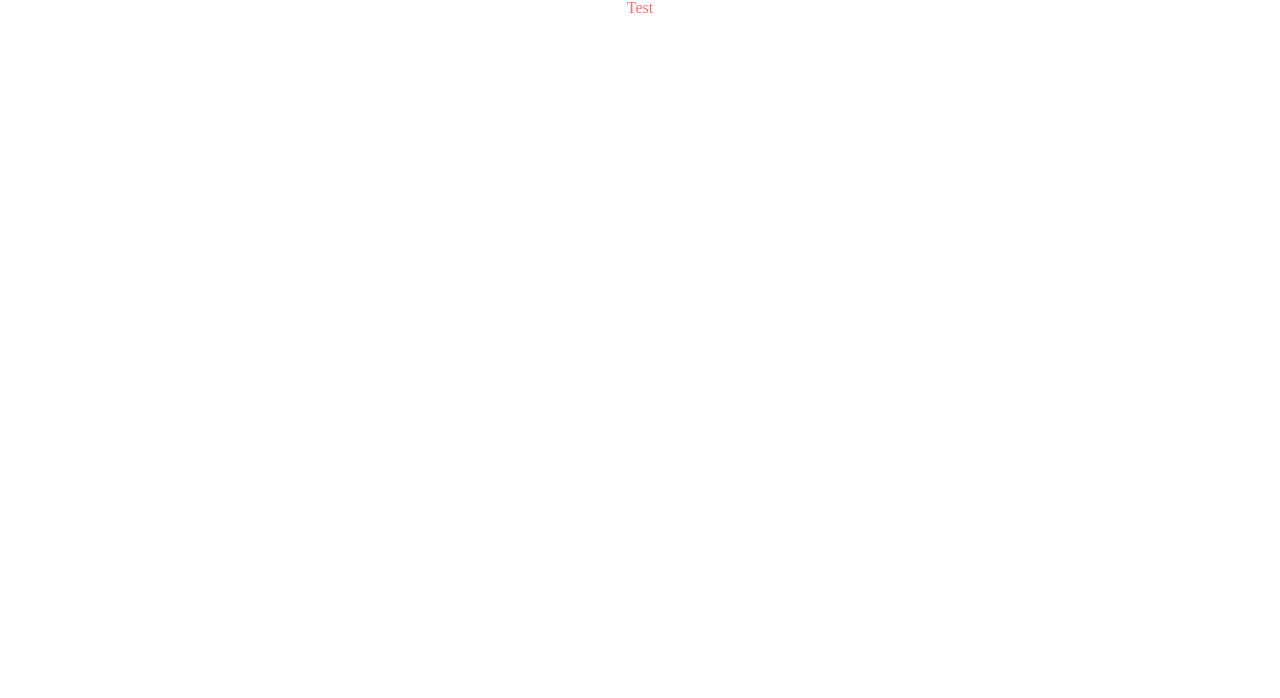
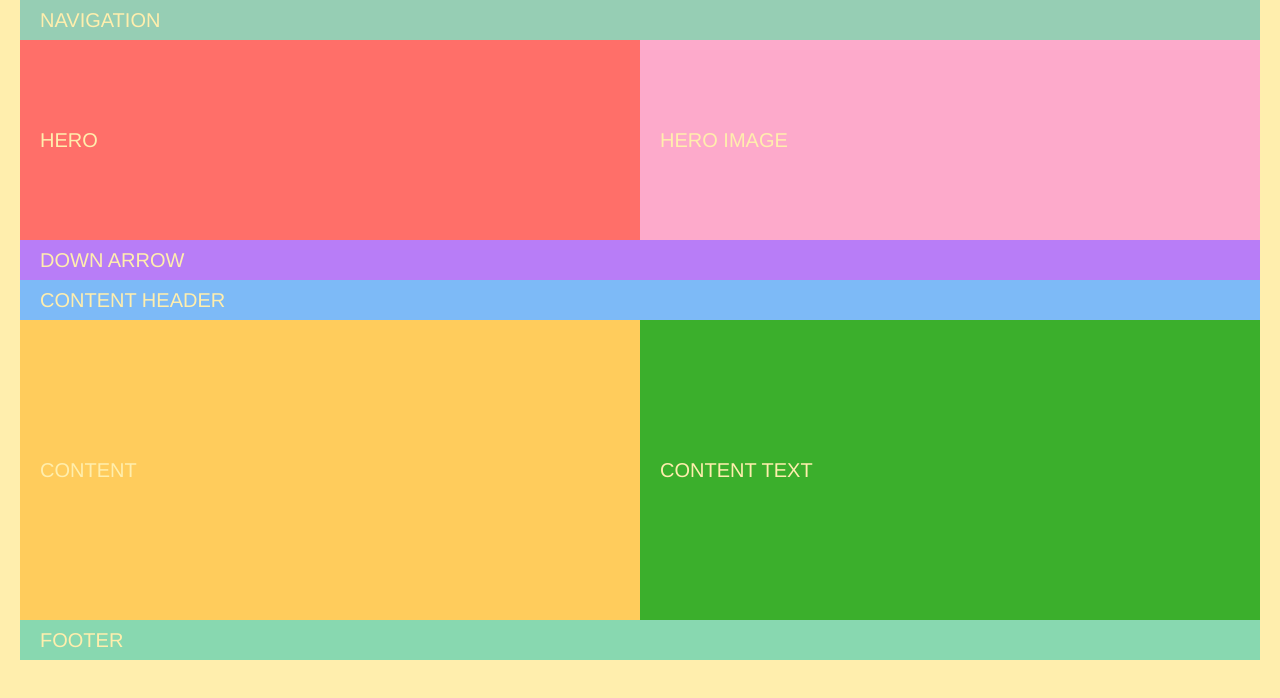
Before and after one commit to lilyw1220/lilywportfolio.github.io, a plain HTML site: page index.html in a window 1280 px wide. Drawn offline with nearby package versions, Linux system fonts and the light colour scheme.

Commit message:
april2nd

```diff
--- a/css/style.css
+++ b/css/style.css
@@ -1,4 +1,157 @@
-h1 {
+/* basic styling */
+.navigation {
+    background-color: #96ceb4;
+}
+
+.hero {
+    background-color: #ff6f69;
+}
+
+.heroimage {
+  background-color: #fdaacb;
+}
+
+.downarrow {
+  background-color: #b87df7;
+}
+
+.contentheader {
+  background-color: #7dbaf7;
+}
+
+.content {
+    background-color: #ffcc5c;
+}
+
+.contenttext {
+    background-color: #3baf2c;
+}
+
+.footer {
+    background-color: #88d8b0;
+}
+
+.title {
     color: #ff6f69;
+    background-color: #ffeead;
     text-align: center;
+    padding: 3rem 0 1rem;
+    margin: 0rem
 }
+
+.wrapper > div {
+    padding-left: 2rem;
+    color: #ffeead;
+    display: flex;
+    align-items: center;
+    font-size: 2rem;
+}
+
+.row > div {
+    padding-left: 2rem;
+    color: #ffeead;
+    display: flex;
+    align-items: center;
+    font-size: 2rem;
+}
+
+.row > .content  {
+    height: 10rem;
+}
+
+html {
+    padding: 0 1rem;
+    margin: 0 1rem;
+}
+
+body > .row {
+    margin: 0rem;
+}
+
+.row > .hero  {
+    height: 10rem;
+}
+
+.row > .navigation {
+    height: 4rem;
+}
+
+.row > .footer {
+    height: 4rem;
+}
+
+html, body  {
+    background: #ffeead;
+    font-size: 10px;
+}
+
+/* grid styling */
+.wrapper {
+    display: grid;
+    grid-template-columns: repeat(12, 1fr);
+    grid-template-rows: 4rem 20rem 4rem 4rem 30rem 4rem;
+}
+
+.navigation {
+    grid-column: span 12;
+}
+
+.hero {
+    grid-column: span 6;
+}
+
+
+.heroimage {
+  grid-column: span 6;
+}
+
+.downarrow {
+  grid-column: span 12;
+}
+
+.contentheader {
+  grid-column: span 12;
+}
+
+.content {
+    grid-column: span 6;
+}
+
+.contenttext {
+    grid-column: span 6;
+}
+
+.footer {
+    grid-column: span 12;
+}
+
+@media screen and (max-width: 480px) {
+
+  .wrapper {
+      display: grid;
+      grid-template-columns: repeat(12, 1fr);
+      grid-template-rows: 4rem 20rem 30rem 4rem 4rem 25rem 30rem 4rem;
+  }
+
+    .navigation {
+        grid-column: span 12;
+    }
+
+    .hero {
+
+        grid-column: span 12;
+    }
+
+    .heroimage {
+
+        grid-column: span 12;
+    }
+
+    .content {
+        grid-column: span 12;
+    }
+
+    .contenttext {
+      grid-column: span 12;
+    }
+}
--- a/index.html
+++ b/index.html
@@ -1,13 +1,23 @@
-<html></<!DOCTYPE html>
-<html lang="en" dir="ltr">
+<!DOCTYPE html>
+<html>
   <head>
+    <meta charset="utf-8">
+    <meta name="viewport" content="width=device-width, initial-scale=1.0">
     <link rel="stylesheet" href="css/reset.css">
     <link rel="stylesheet" href="css/style.css">
-    <meta charset="utf-8">
+    <link rel="stylesheet" href="https://maxcdn.bootstrapcdn.com/bootstrap/3.3.7/css/bootstrap.min.css">
     <title>Portfolio | Lily Wu</title>
   </head>
   <body>
-    <h1>Test</h1>
-
+    <div class="wrapper">
+             <div class="navigation">NAVIGATION</div>
+             <div class="hero">HERO</div>
+             <div class="heroimage">HERO IMAGE</div>
+             <div class="downarrow">DOWN ARROW</div>
+             <div class="contentheader">CONTENT HEADER</div>
+             <div class="content">CONTENT</div>
+             <div class="contenttext">CONTENT TEXT</div>
+             <div class="footer">FOOTER</div>
+         </div>
   </body>
 </html>
```
